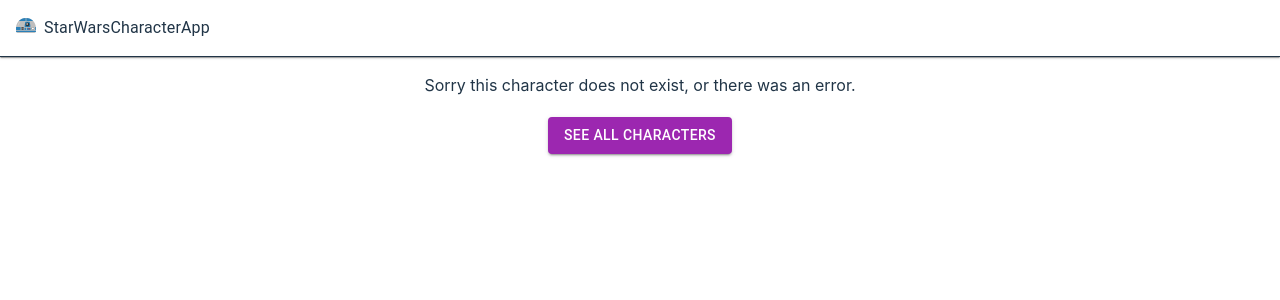
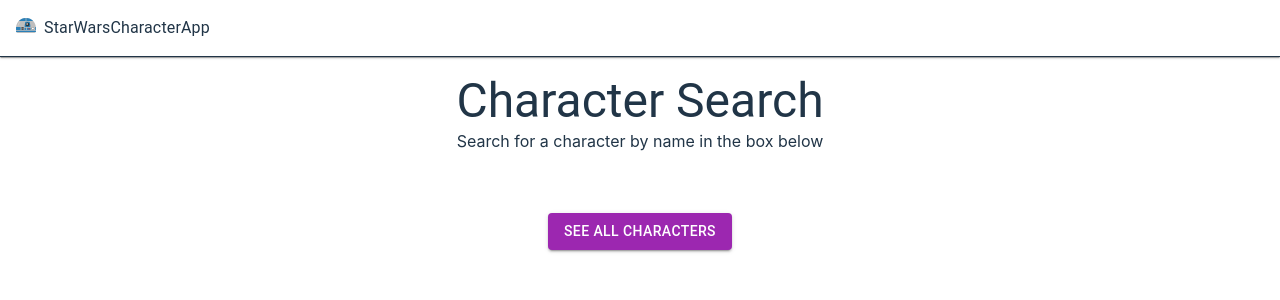
Before and after one commit to Twolar/StarWarsCharacter-WebApp, a React (Vite) app in the folder StarWarsCharacter-Client/: page /Characters/Search in a window 1280 px wide. Shown: the top 300 px of the page. Built offline with nearby package versions, Linux system fonts and the light colour scheme; no server answers.

Commit message:
Character search init

```diff
--- a/StarWarsCharacter-Client/src/App.jsx
+++ b/StarWarsCharacter-Client/src/App.jsx
@@ -3,6 +3,7 @@ import Missing from "./scenes/missing";
 import Navbar from "./scenes/global/Navbar";
 import Landing from "./Scenes/landing";
 import CharacterProfile from "./scenes/characterProfile";
+import CharacterSearch from "./scenes/characterSearch";
 
 function App() {
   return (
@@ -14,6 +15,7 @@ function App() {
             <Route path="/" element={<Landing />} />
             <Route path="/Characters" element={<Landing />} />
             <Route path="/Characters/:characterId" element={<CharacterProfile />} />
+            <Route path="/Characters/Search" element={<CharacterSearch />} />
             <Route path="*" element={<Missing />} />
           </Routes>
         </main>
--- /dev/null
+++ b/StarWarsCharacter-Client/src/components/StarWarsCharacterSearch.jsx
@@ -0,0 +1,8 @@
+const StarWarsCharacterSearch = () => {
+
+  return (
+    <></>
+  );
+};
+
+export default StarWarsCharacterSearch;
--- /dev/null
+++ b/StarWarsCharacter-Client/src/scenes/characterSearch/index.jsx
@@ -0,0 +1,38 @@
+import { Box, Typography, Button } from "@mui/material";
+import StarWarsCharacterSearch from "../../components/StarWarsCharacterSearch";
+import { useNavigate } from "react-router-dom";
+
+const CharacterSearch = () => {
+  const navigate = useNavigate();
+
+  return (
+    <Box
+      m="0px 20px"
+      display="flex"
+      flexDirection="column"
+      justifyContent="center"
+      alignItems="center"
+    >
+      <Box textAlign="center">
+        <Typography variant="h3">Character Search</Typography>
+        <Typography variant="p">
+          Search for a character by name in the box below
+        </Typography>
+      </Box>
+      <Box mt={5}>
+        <StarWarsCharacterSearch />
+      </Box>
+      <Box display="flex" justifyContent="start" mt="20px">
+        <Button
+          onClick={() => navigate("/characters")}
+          color="secondary"
+          variant="contained"
+        >
+          See all characters
+        </Button>
+      </Box>
+    </Box>
+  );
+};
+
+export default CharacterSearch;
--- a/StarWarsCharacter-Client/src/scenes/landing/index.jsx
+++ b/StarWarsCharacter-Client/src/scenes/landing/index.jsx
@@ -1,7 +1,10 @@
-import { Box, Typography } from "@mui/material";
+import { Box, Typography, Button } from "@mui/material";
 import StarWarsCharacters from "../../components/starWarsCharacters";
+import { useNavigate } from "react-router-dom";
 
 const Landing = () => {
+  const navigate = useNavigate();
+
   return (
     <Box
       m="0px 20px"
@@ -15,6 +18,15 @@ const Landing = () => {
         <Typography variant="p">
           Check out the StarWars characters below
         </Typography>
+        <Box display="flex" justifyContent="center" mt="20px">
+          <Button
+            onClick={() => navigate("/characters/search")}
+            color="primary"
+            variant="contained"
+          >
+            Search Characters
+          </Button>
+        </Box>
       </Box>
 
       <Box mt={5}>
```
